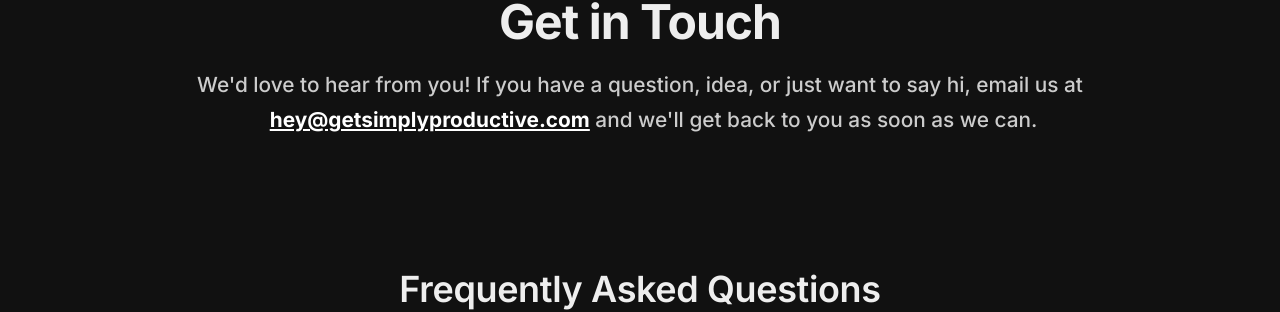
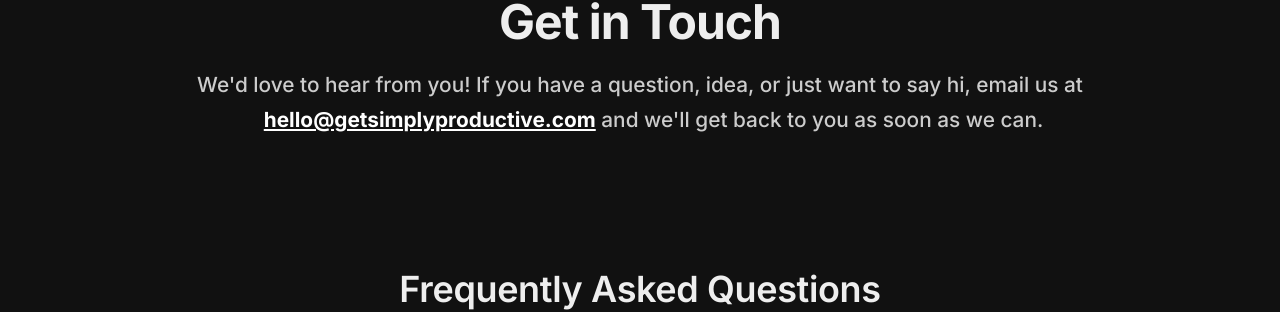
Before and after one commit to dbough/getsimplyproductive.com, a Jekyll site: the page built from contact.md, in a window 1280 px wide and 1101 px high. Shown: the part 201-513 px from the top of the window. Built offline with Jekyll 4.4.1, drawn with Linux system fonts in a browser that asks for light colours.

Commit message:
updating email

```diff
--- a/contact.md
+++ b/contact.md
@@ -8,7 +8,7 @@
 <!-- Contact Hero -->
 <section class="contact-hero">
   <h1>Get in Touch</h1>
-  <p class="contact-subtitle">We'd love to hear from you! If you have a question, idea, or just want to say hi, email us at <a href="mailto:hey@getsimplyproductive.com">hey@getsimplyproductive.com</a> and we'll get back to you as soon as we can.</p>
+  <p class="contact-subtitle">We'd love to hear from you! If you have a question, idea, or just want to say hi, email us at <a href="mailto:hello@getsimplyproductive.com">hello@getsimplyproductive.com</a> and we'll get back to you as soon as we can.</p>
 </section>
 
 <!-- FAQ Section -->
```
